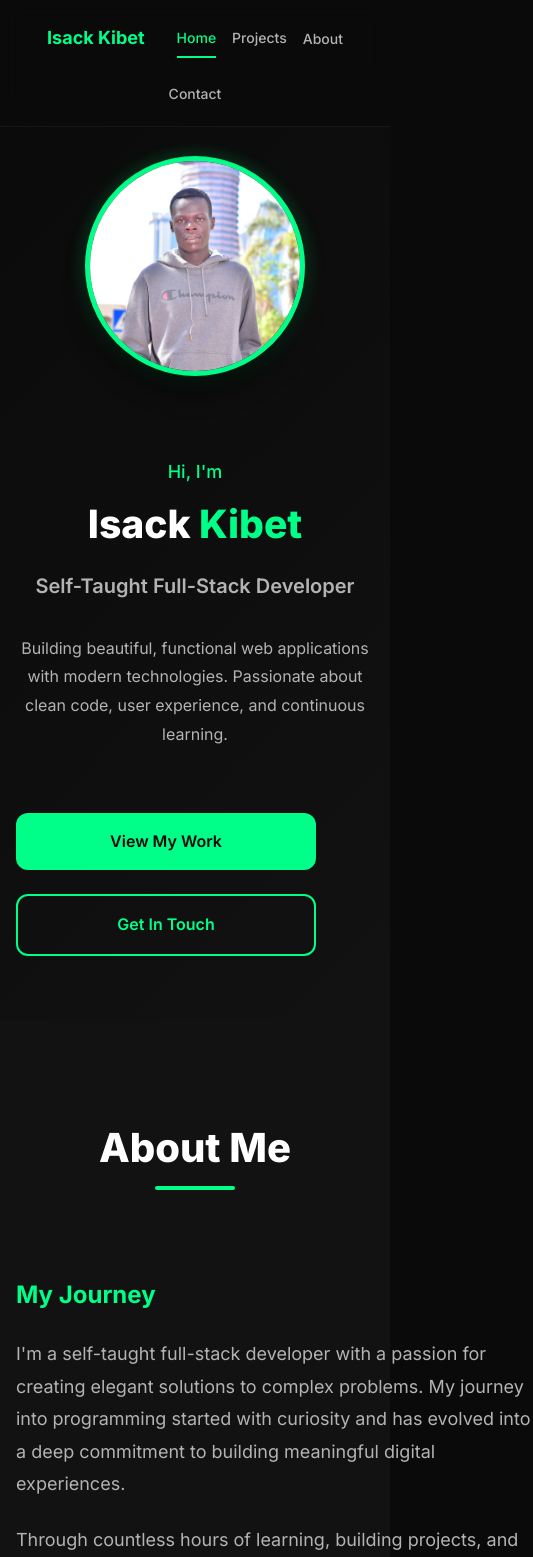
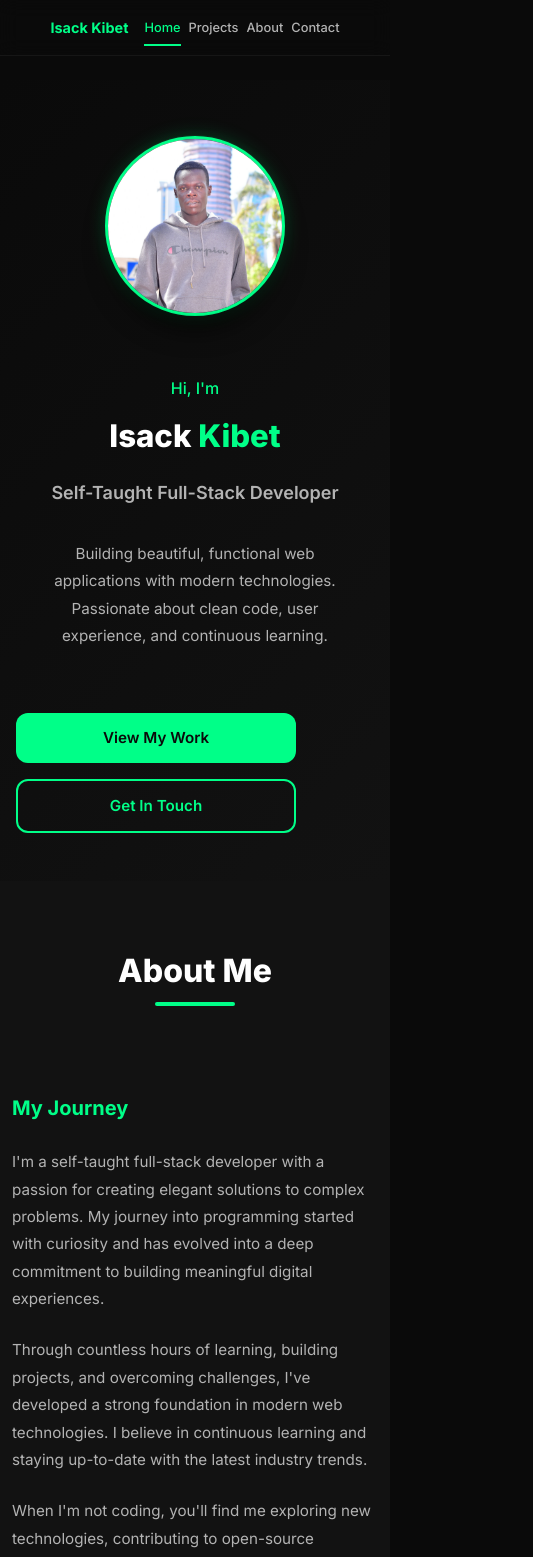
Before and after one commit to isackkibet/isack-profile, a React (Vite) app in the folder portfolio-frontend/: page / in a window 390 px wide. Shown: the top 1557 px of the page, 533 px wide, since content can reach past the window. Built offline with nearby package versions, Linux system fonts and the light colour scheme; no server answers.

Commit message:
Optimize layout for Android phones - smaller spacing and better fit

```diff
--- a/portfolio-frontend/src/components/Navbar.css
+++ b/portfolio-frontend/src/components/Navbar.css
@@ -101,35 +101,42 @@
 
 @media (max-width: 768px) {
   .navbar {
-    padding: var(--spacing-sm) 0;
+    padding: var(--spacing-xs) 0;
   }
 
   .navbar-content {
     justify-content: center;
+    padding: 0 var(--spacing-xs);
   }
 
   .nav-links {
-    gap: var(--spacing-sm);
-    font-size: var(--font-size-sm);
+    gap: var(--spacing-xs);
+    font-size: 0.8rem;
     flex-wrap: wrap;
     justify-content: center;
   }
 
   .logo-link {
-    margin-right: var(--spacing-sm);
+    margin-right: var(--spacing-xs);
   }
 
   .logo-text {
-    font-size: var(--font-size-lg);
+    font-size: 0.9rem;
   }
 
   .btn-logout {
-    padding: 0.4rem 1rem;
-    font-size: var(--font-size-sm);
+    padding: 0.3rem 0.8rem;
+    font-size: 0.75rem;
   }
 
   .header-actions {
-    flex-direction: column;
-    gap: var(--spacing-sm);
+    flex-direction: row;
+    gap: var(--spacing-xs);
+    flex-wrap: wrap;
+  }
+
+  .nav-link-btn {
+    padding: 0.3rem 0;
+    font-size: 0.8rem;
   }
 }
--- a/portfolio-frontend/src/components/sections/About.css
+++ b/portfolio-frontend/src/components/sections/About.css
@@ -75,11 +75,41 @@
 }
 
 @media (max-width: 968px) {
+  .about {
+    padding: var(--spacing-2xl) 0;
+  }
+
+  .section-title {
+    font-size: var(--font-size-3xl);
+  }
+
   .about-content {
     grid-template-columns: 1fr;
   }
 
+  .about-text h3 {
+    font-size: var(--font-size-xl);
+  }
+
+  .about-text p {
+    font-size: 0.95rem;
+  }
+
   .about-highlights {
     flex-direction: row;
+    gap: var(--spacing-sm);
+  }
+
+  .highlight-item {
+    padding: var(--spacing-md);
+    flex: 1;
+  }
+
+  .highlight-number {
+    font-size: var(--font-size-2xl);
+  }
+
+  .highlight-label {
+    font-size: var(--font-size-sm);
   }
 }
--- a/portfolio-frontend/src/components/sections/Hero.css
+++ b/portfolio-frontend/src/components/sections/Hero.css
@@ -208,14 +208,15 @@
 
 @media (max-width: 968px) {
   .hero {
-    padding: var(--spacing-2xl) 0;
+    padding: var(--spacing-xl) 0;
     min-height: auto;
   }
 
   .hero-content {
     grid-template-columns: 1fr;
     text-align: center;
-    gap: var(--spacing-2xl);
+    gap: var(--spacing-xl);
+    padding: 0 var(--spacing-sm);
   }
 
   .hero-text {
@@ -226,42 +227,52 @@
     order: 1;
   }
 
+  .hero-greeting {
+    font-size: var(--font-size-base);
+  }
+
   .hero-name {
-    font-size: clamp(2rem, 10vw, 3rem);
+    font-size: clamp(1.8rem, 8vw, 2.5rem);
+    line-height: 1.2;
   }
 
   .hero-title {
-    font-size: var(--font-size-xl);
+    font-size: var(--font-size-lg);
   }
 
   .hero-description {
-    font-size: var(--font-size-base);
+    font-size: 0.95rem;
+    padding: 0 var(--spacing-sm);
   }
 
   .hero-buttons {
     justify-content: center;
     flex-direction: column;
     width: 100%;
+    gap: var(--spacing-sm);
   }
 
   .btn {
     width: 100%;
-    max-width: 300px;
+    max-width: 280px;
+    padding: 0.8rem 1.5rem;
+    font-size: 0.95rem;
   }
 
   .profile-photo-container {
-    width: 250px;
-    height: 250px;
+    width: 200px;
+    height: 200px;
   }
 
   .profile-photo {
-    width: 220px;
-    height: 220px;
+    width: 180px;
+    height: 180px;
+    border-width: 3px;
   }
 
   .profile-glow {
-    width: 250px;
-    height: 250px;
+    width: 200px;
+    height: 200px;
   }
 
   .scroll-indicator {
--- a/portfolio-frontend/src/components/sections/Skills.css
+++ b/portfolio-frontend/src/components/sections/Skills.css
@@ -56,7 +56,25 @@
 }
 
 @media (max-width: 768px) {
+  .skills {
+    padding: var(--spacing-2xl) 0;
+  }
+
   .skills-grid {
     grid-template-columns: 1fr;
+    gap: var(--spacing-lg);
+  }
+
+  .skill-category {
+    padding: var(--spacing-lg);
+  }
+
+  .category-title {
+    font-size: var(--font-size-xl);
+  }
+
+  .skill-item {
+    padding: 0.4rem 0.8rem;
+    font-size: 0.8rem;
   }
 }
--- a/portfolio-frontend/src/index.css
+++ b/portfolio-frontend/src/index.css
@@ -128,7 +128,23 @@ a:hover {
 
 @media (max-width: 768px) {
   .container {
-    padding: 0 var(--spacing-sm);
+    padding: 0 0.75rem;
+  }
+
+  body {
+    font-size: 0.95rem;
+  }
+
+  h1 {
+    font-size: 1.8rem;
+  }
+
+  h2 {
+    font-size: 1.5rem;
+  }
+
+  h3 {
+    font-size: 1.2rem;
   }
 }
 
```
